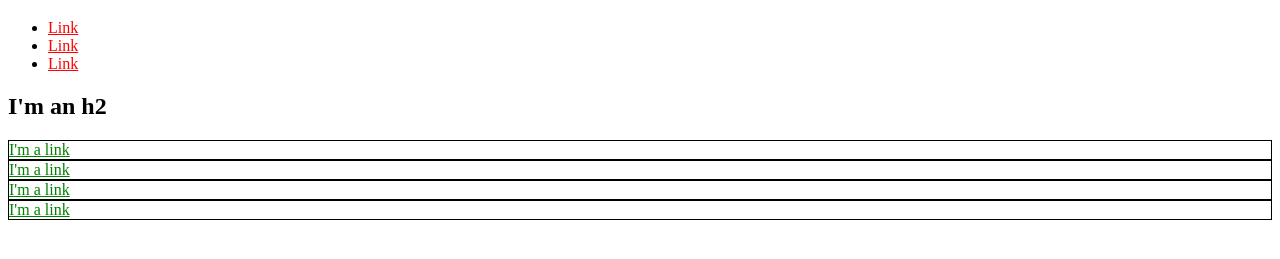
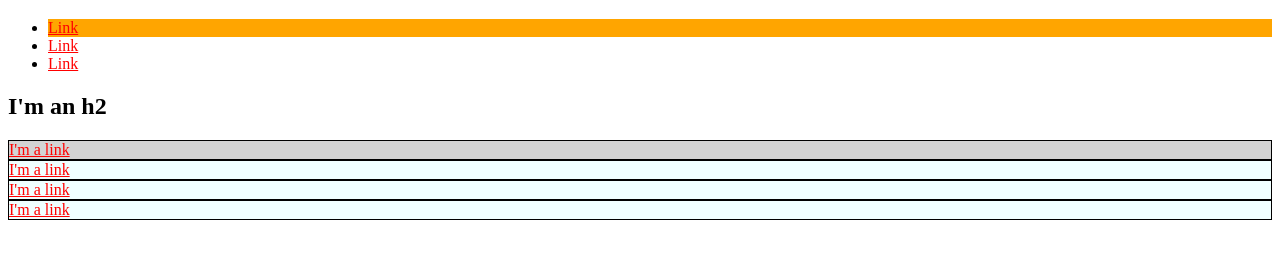
Before and after one commit to Vinz37/Vinz37.github.io, a plain HTML site: page index.html in a window 1280 px wide. Shown: the part 61-320 px from the top of the page. Drawn offline with Linux system fonts and the light colour scheme.

Commit message:
change some style

```diff
--- a/index.html
+++ b/index.html
@@ -3,32 +3,49 @@
   <head>
     <title>Test Page: Don't Panic</title>
     <meta charset="utf-8">
+    <style>
+      a{
+        color: red;
+      }
+      #exec-bio {
+        background-color: lightgray;
+      }
+      .bio-box {
+        border: 1px solid black;
+      }
+      #orangeBackground {
+        background-color: orange;
+      }
+      .azure {
+        background-color: azure;
+      }
+    </style>
   </head>
   <body>
     <h1>I'm an h1</h1>
     <ul>
-      <li>
-        <a href="http://example.com/" style="color: red;">Link</a>
+      <li id="orangeBackground">
+        <a href="http://example.com/">Link</a>
       </li>
       <li>
-        <a href="http://example.com/" style="color: red;">Link</a>
+        <a href="http://example.com/">Link</a>
       </li>
       <li>
-        <a href="http://example.com/" style="color: red;">Link</a>
+        <a href="http://example.com/">Link</a>
       </li>
     </ul>
     <h2>I'm an h2</h2>
-    <div style="border: 1px solid black;">
-      <a href="http://example.com/" style="color: green;">I'm a link</a>
+    <div id="exec-bio" class="bio-box azure">
+      <a href="http://example.com/">I'm a link</a>
     </div>
-    <div style="border: 1px solid black;">
-      <a href="http://example.com/" style="color: green;">I'm a link</a>
+    <div class="bio-box azure">
+      <a href="http://example.com/">I'm a link</a>
     </div>
-    <div style="border: 1px solid black;">
-      <a href="http://example.com/" style="color: green;">I'm a link</a>
+    <div class="bio-box azure">
+      <a href="http://example.com/">I'm a link</a>
     </div>
-    <div style="border: 1px solid black;">
-      <a href="http://example.com/" style="color: green;">I'm a link</a>
+    <div class="bio-box azure">
+      <a href="http://example.com/">I'm a link</a>
     </div>
   </body>
 </html>
```
